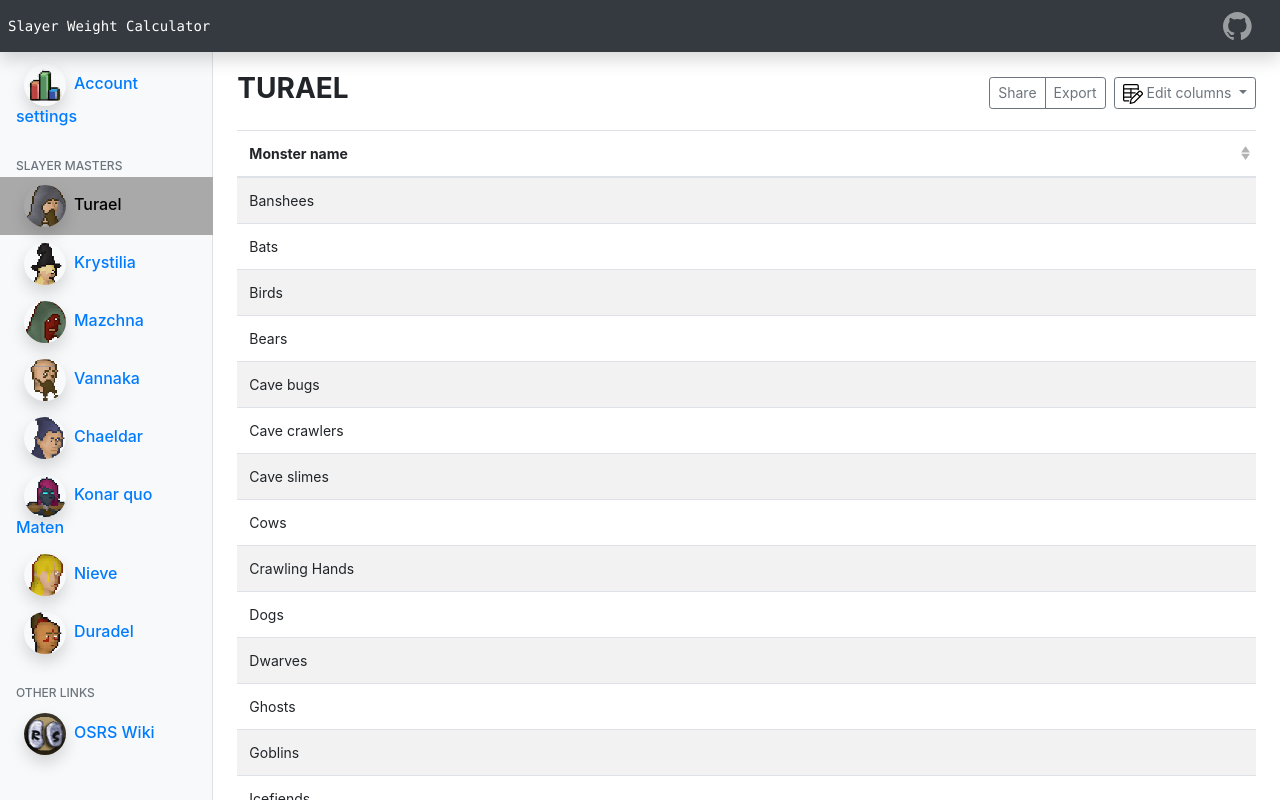
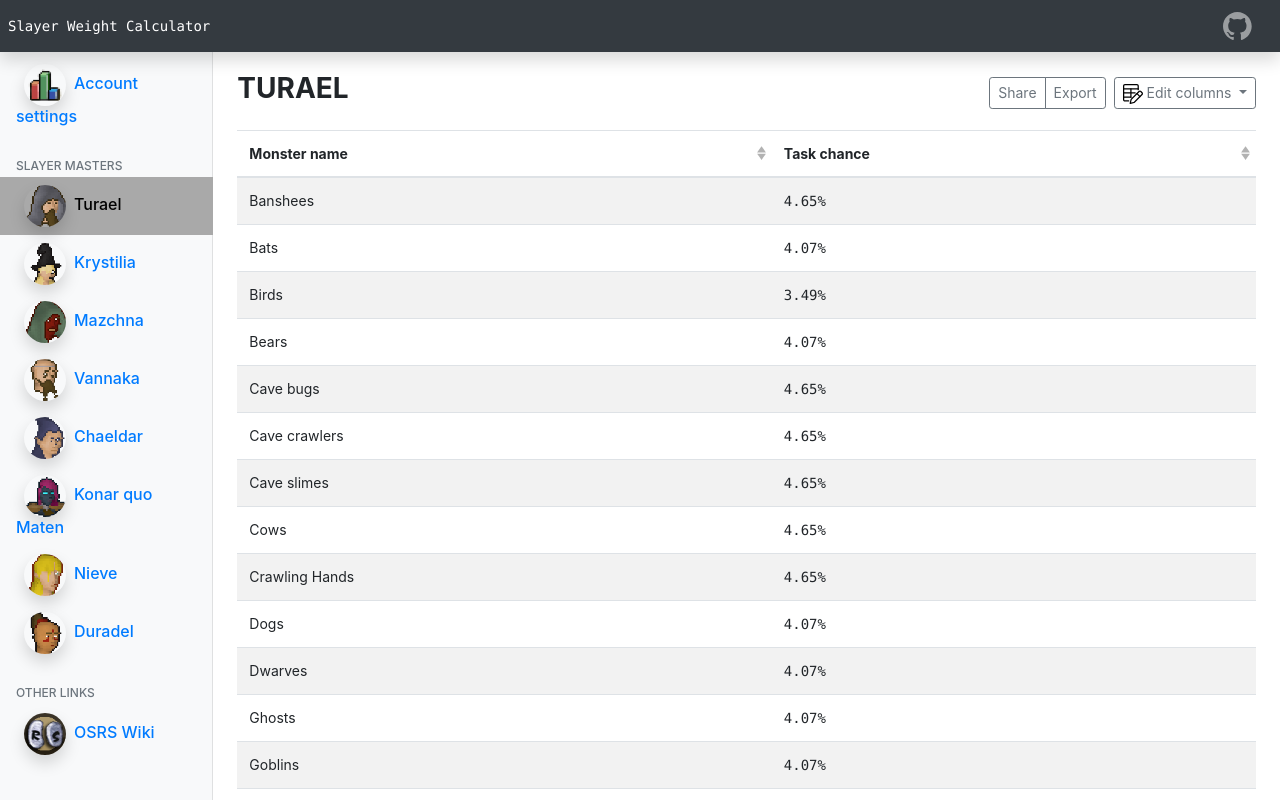
Before and after one commit to bartvdbraak/SlayerWeightCalculator, a Vue app: page /master/0 in a window 1280 px wide. Shown: the top 800 px of the page. Built offline with nearby package versions, Linux system fonts and the light colour scheme.

Commit message:
task weight calc and percentages, new column

```diff
--- a/src/components/MainContent.vue
+++ b/src/components/MainContent.vue
@@ -1,5 +1,5 @@
 <template>
-  <main role="main" class="col-md-9 ml-sm-auto col-lg-10 px-4">
+  <main role="main" class="col-md-10 ml-sm-auto col-lg-10 px-4">
     <router-view></router-view>
   </main>
 </template>
@@ -20,12 +20,6 @@ export default {
 
 <style scoped>
   [role="main"] {
-    padding-top: 48px; /* Space for fixed navbar */
-  }
-
-  @media (min-width: 768px) {
-    [role="main"] {
-      padding-top: 48px; /* Space for fixed navbar */
-    }
+    padding-top: 48px;
   }
 </style>
--- a/src/components/TableSection.vue
+++ b/src/components/TableSection.vue
@@ -13,7 +13,11 @@
             </div>
         </div>
         <div class="table-responsive">
-            <b-table striped hover :items="filtered_items" :fields="fields"></b-table>
+            <b-table striped hover :items="filtered_items" :fields="fields">
+                <template v-slot:cell(task_percentage)="data">
+                    <span class="text-monospace">{{ data.value.toFixed(2) }}%</span>
+                </template>
+            </b-table>
         </div>
     </section>
 </template>
@@ -65,6 +69,11 @@ export default {
 					sortable: true,
 					class: 'd-none',
 				},
+				{
+					key: 'task_percentage',
+					label: 'Task chance',
+					sortable: true,
+				},
 			],
 			config: {
 				combat_level: 60,
@@ -105,7 +114,15 @@ export default {
 			});
 		},
 		generateTaskWeights() {
+			//calculate total weight
+			this.total_weight = this.filtered_items.reduce(function(prev, cur) {
+				return prev + parseInt(cur.taskweight);
+			}, 0);
 
+			//add new entry with calculated task change
+			this.filtered_items.forEach(item => {
+				item.task_percentage = item.taskweight / this.total_weight * 100;
+			})
 		},
 	},
 	created() {
```
